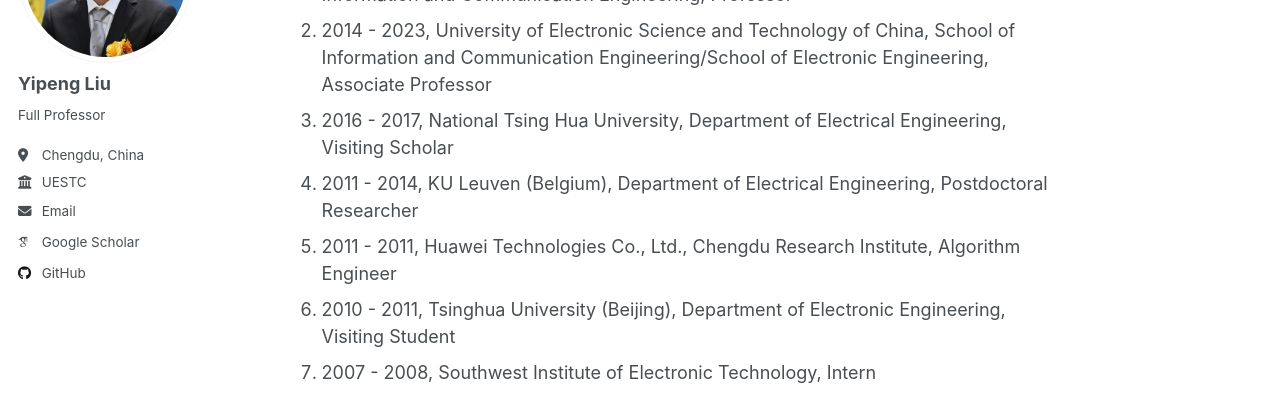
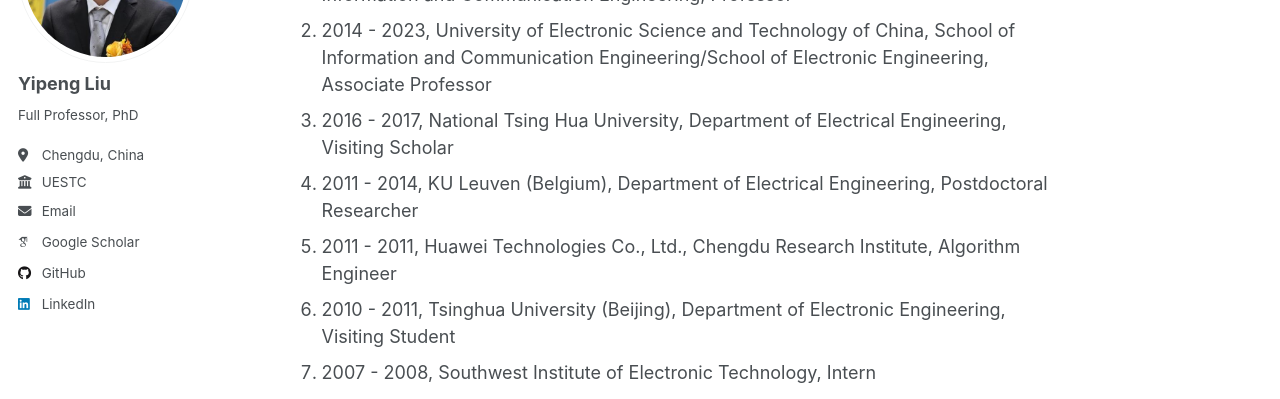
Before and after one commit to yipengliu/yipengliu.github.io, a Jekyll site: the page built from _pages/main-en.md, in a window 1280 px wide. Shown: the part 211-610 px from the top of the page. Built offline with Jekyll 4.4.1, drawn with Linux system fonts in a browser that asks for light colours; some web fonts are replaced.

Commit message:
Update _config.yml

```diff
--- a/_config.yml
+++ b/_config.yml
@@ -12,7 +12,7 @@
 author:
   avatar           : "profile.jpg"
   name             : "Yipeng Liu"
-  bio              : "Full Professor"
+  bio              : "Full Professor, PhD"
   location         : "Chengdu, China"
   employer         : "UESTC"
   pubmed           :
@@ -32,7 +32,7 @@
   instagram        :
   impactstory      :
   lastfm           :
-  linkedin         :
+  linkedin         : https://www.linkedin.com/in/yipeng-liu-8b613b15/
   orcid            :
   pinterest        :
   soundcloud       :
```
